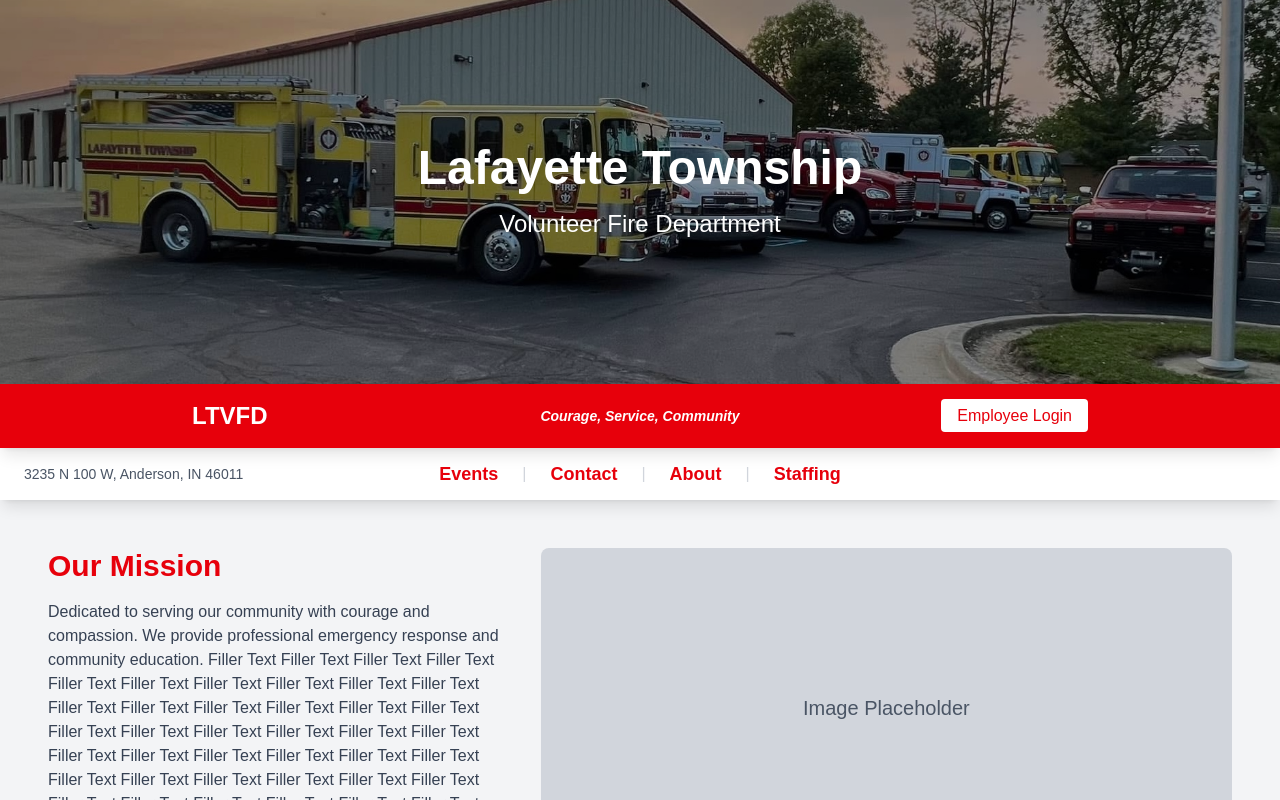
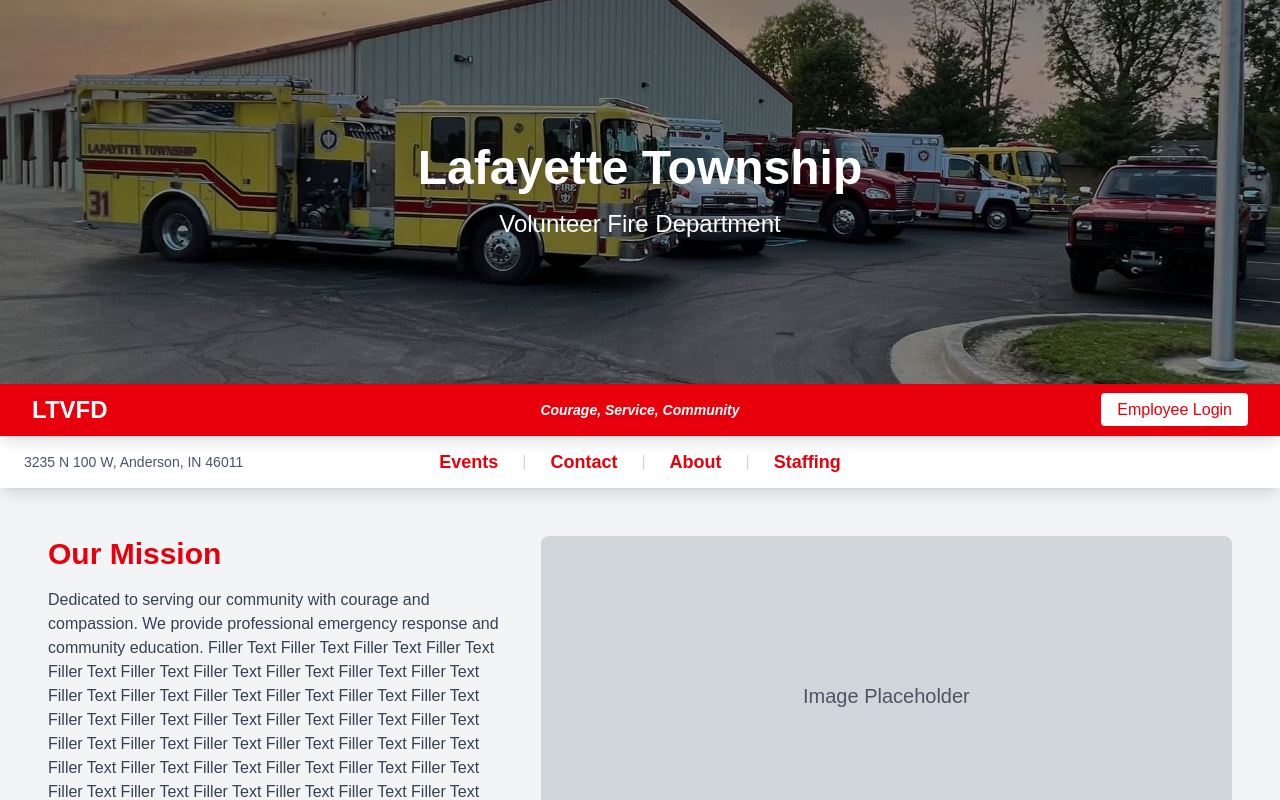
Before and after one commit to Neffster69/ltvfcd-website, a Next.js app: page / in a window 1280 px wide. Shown: the top 800 px of the page. Built offline with nearby package versions, Linux system fonts and the light colour scheme.

Commit message:
Position header items left and right

```diff
--- a/app/page.tsx
+++ b/app/page.tsx
@@ -14,14 +14,14 @@ export default function Home() {
 
       {/* Sticky Header */}
       <header className="sticky top-0 z-50 bg-red-600 text-white p-4 shadow-lg">
-        <div className="max-w-4xl mx-auto grid grid-cols-3 items-center gap-4">
-          <div>
+        <div className="relative">
+          <div className="absolute left-4 top-1/2 transform -translate-y-1/2">
             <h2 className="text-2xl font-bold">LTVFD</h2>
           </div>
-          <div className="text-center">
+          <div className="max-w-4xl mx-auto text-center">
             <p className="text-sm font-semibold italic">Courage, Service, Community</p>
           </div>
-          <div className="text-right">
+          <div className="absolute right-4 top-1/2 transform -translate-y-1/2">
             <Link href="/login" className="bg-white text-red-600 px-4 py-2 rounded hover:bg-gray-100">Employee Login</Link>
           </div>
         </div>
```
